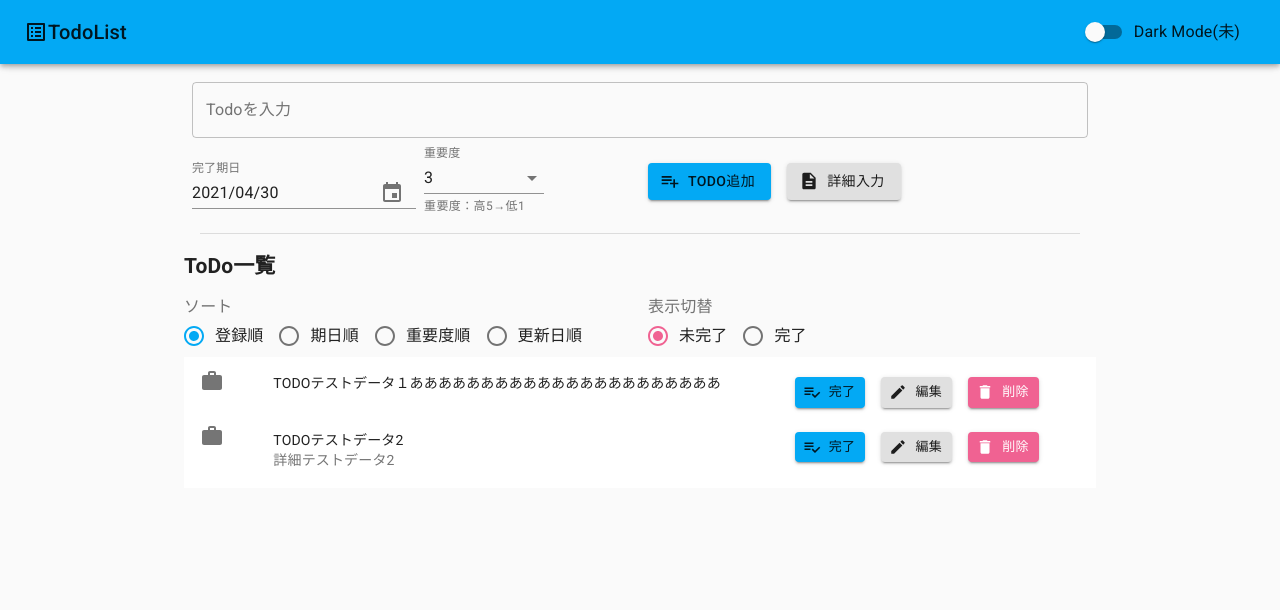
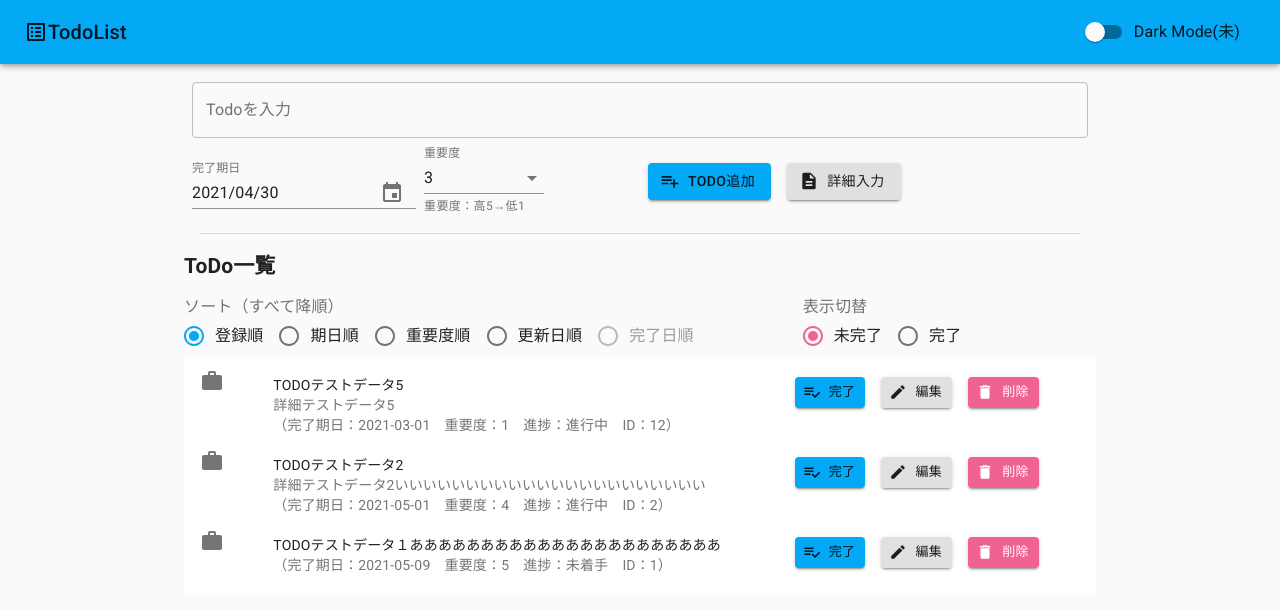
Before and after one commit to yyyadachi/todo-list-react, a React (Create React App) app: page / in a window 1280 px wide. Shown: the top 610 px of the page. Built offline with nearby package versions, Linux system fonts and the light colour scheme.

Commit message:
add function(filter,sort)

```diff
--- a/src/App.jsx
+++ b/src/App.jsx
@@ -45,8 +45,20 @@ const reducer = (state, action) => {
       //TODO 処理を記述 TODOを追加する
       // idの最大値を求め+1する
       const id = Math.max(...state.map((todo) => todo.id)) + 1;
-
-      return alert(id);
+      return [
+        ...state,
+        {
+          id,
+          // todoText,
+          // todoDetail,
+          // deadline,
+          // importance,
+          progress: "未着手",
+          registrationDate: new Date(),
+          updateDate: new Date(),
+          completeDate: null,
+        },
+      ];
 
     case "editedTodo":
       //TODO 処理を記述 Todoの編集確定
@@ -78,6 +90,7 @@ const App = () => {
 
   // Todo保存データの変更をreducer関数にまとめる
   const [todoState, dispatch] = useReducer(reducer, initialState);
+
   return (
     <React.Fragment>
       <CssBaseline />
--- a/src/TodoData.json
+++ b/src/TodoData.json
@@ -1,24 +1,57 @@
 [
   {
     "id": 1,
-    "summary": "TODOテストデータ１ああああああああああああああああああああああ",
-    "detail": "",
-    "deadline": "2021-04-27",
-    "imotance": 3,
-    "progres": "未着手",
+    "todoText": "TODOテストデータ１ああああああああああああああああああああああ",
+    "todoDetail": "",
+    "deadline": "2021-05-09",
+    "importance": 5,
+    "progress": "未着手",
     "registrationDate": "2021-04-24",
-    "updateDate": "2021-04-24",
+    "updateDate": "2021-05-24",
     "completeDate": ""
   },
   {
     "id": 2,
-    "summary": "TODOテストデータ2",
-    "detail": "詳細テストデータ2",
+    "todoText": "TODOテストデータ2",
+    "todoDetail": "詳細テストデータ2いいいいいいいいいいいいいいいいいいいいいい",
     "deadline": "2021-05-01",
-    "imotance": 5,
-    "progres": "進行中",
+    "importance": 4,
+    "progress": "進行中",
     "registrationDate": "2021-04-23",
     "updateDate": "2021-04-25",
     "completeDate": ""
+  },
+  {
+    "id": 3,
+    "todoText": "TODOテストデータ3",
+    "todoDetail": "詳細テストデータ3",
+    "deadline": "2021-05-05",
+    "importance": 1,
+    "progress": "完了",
+    "registrationDate": "2021-04-23",
+    "updateDate": "2021-04-25",
+    "completeDate": "2021-05-12"
+  },
+  {
+    "id": 10,
+    "todoText": "TODOテストデータ4",
+    "todoDetail": "詳細テストデータ4",
+    "deadline": "2021-05-01",
+    "importance": 2,
+    "progress": "完了",
+    "registrationDate": "2021-04-23",
+    "updateDate": "2021-04-25",
+    "completeDate": "2021-05-10"
+  },
+  {
+    "id": 12,
+    "todoText": "TODOテストデータ5",
+    "todoDetail": "詳細テストデータ5",
+    "deadline": "2021-03-01",
+    "importance": 1,
+    "progress": "進行中",
+    "registrationDate": "2021-04-23",
+    "updateDate": "2021-06-25",
+    "completeDate": ""
   }
 ]
--- a/src/components/TodoList.jsx
+++ b/src/components/TodoList.jsx
@@ -1,7 +1,5 @@
-import React, { useContext } from "react";
+import React from "react";
 import { ButtonComponent } from "./index";
-// TodoStateContextをインポート
-import { TodoStateContext } from "../App";
 
 // material-ui関連のインポート
 import { makeStyles } from "@material-ui/core/styles";
@@ -9,11 +7,12 @@ import List from "@material-ui/core/List";
 import ListItem from "@material-ui/core/ListItem";
 import ListItemIcon from "@material-ui/core/ListItemIcon";
 import ListItemText from "@material-ui/core/ListItemText";
+import Grid from "@material-ui/core/Grid";
 import WorkIcon from "@material-ui/icons/Work";
 import PlaylistAddCheckIcon from "@material-ui/icons/PlaylistAddCheck";
 import DeleteIcon from "@material-ui/icons/Delete";
 import EditIcon from "@material-ui/icons/Edit";
-import Grid from "@material-ui/core/Grid";
+import RestoreIcon from "@material-ui/icons/Restore";
 
 const useStyles = makeStyles((theme) => ({
   demo: {
@@ -21,15 +20,16 @@ const useStyles = makeStyles((theme) => ({
   },
 }));
 
-const TodoList = () => {
+const TodoList = (props) => {
   const classes = useStyles();
   // TodoStateContext.todoStateの値を変数に分割代入
-  const { todoState } = useContext(TodoStateContext);
+  // const { todoState } = useContext(TodoStateContext);
 
   return (
     <div className={classes.demo}>
       <List dense={true}>
-        {todoState.map((todo, index) => {
+        {props.todoListForDisplay.map((todo, index) => {
+          // console.log("render");
           return (
             <ListItem key={index.toString()}>
               <Grid container spacing={0}>
@@ -40,8 +40,17 @@ const TodoList = () => {
                 </Grid>
                 <Grid item xs={11} md={7}>
                   <ListItemText
-                    primary={todo.summary}
-                    secondary={todo.detail ? todo.detail : null}
+                    primary={todo.todoText}
+                    secondary={`${
+                      todo.todoDetail ? todo.todoDetail + "\n" : ""
+                    }（${
+                      props.filterValue === "complete"
+                        ? "完了日：" + todo.completeDate + "　"
+                        : ""
+                    }完了期日：${todo.deadline}　重要度：${
+                      todo.importance
+                    }　進捗：${todo.progress}　ID：${todo.id}）`}
+                    style={{ whiteSpace: "pre-line" }} // 改行を有効にする
                   />
                 </Grid>
 
@@ -52,6 +61,7 @@ const TodoList = () => {
                     icon={<PlaylistAddCheckIcon />}
                     size="small"
                     action={"doneTodo"}
+                    display={props.filterValue === "complete" ? "none" : ""}
                   />
                 </Grid>
                 <Grid item>
@@ -64,6 +74,7 @@ const TodoList = () => {
                       alert("Open Modal");
                     }} // stateを変更しないボタンは関数を渡す
                     isNew={false}
+                    display={props.filterValue === "complete" ? "none" : ""}
                   />
                 </Grid>
                 <Grid item>
@@ -73,6 +84,18 @@ const TodoList = () => {
                     icon={<DeleteIcon />}
                     size="small"
                     action={"deleteTodo"}
+                    display={props.filterValue === "complete" ? "none" : ""}
+                  />
+                </Grid>
+                {/* 表示区分が未完了の場合のみ表示 */}
+                <Grid item>
+                  <ButtonComponent
+                    title="未完了に戻す"
+                    color="secondary"
+                    icon={<RestoreIcon />}
+                    size="small"
+                    action={"restoreTodo"}
+                    display={props.filterValue === "complete" ? "" : "none"}
                   />
                 </Grid>
               </Grid>
--- a/src/components/TodoLists.jsx
+++ b/src/components/TodoLists.jsx
@@ -1,29 +1,100 @@
-import React from "react";
+import React, { useState, useContext, useEffect } from "react";
 import { RadioComponent, TodoList } from "./index";
+
+// TodoStateContextをインポート
+import { TodoStateContext } from "../App";
+
+// material-ui関連のインポート
 import Grid from "@material-ui/core/Grid";
 
 const TodoLists = () => {
-  const radioElements = [
-    { label: "未完了", color: "secondary" },
-    { label: "完了" },
+  // TodoStateContext.todoStateの値を変数に分割代入
+  const { todoState } = useContext(TodoStateContext);
+
+  // 表示の状態（filter,sort）を管理するstate
+  const [sortValue, setSortValue] = useState("id");
+  const [filterValue, setFilterValue] = useState("incomplete");
+  // 画面表示するtodoリストをstateで管理
+  const [todoListForDisplay, setTodoListForDisplay] = useState(todoState);
+
+  // radioボタン項目（ソート）
+  const sortRadioElements = [
+    { value: "id", label: "登録順" },
+    { value: "deadline", label: "期日順" },
+    { value: "importance", label: "重要度順" },
+    {
+      value: "updateDate",
+      label: "更新日順",
+      disabled: filterValue === "complete", // 完了の時はdisabled
+    },
+    {
+      value: "completeDate",
+      label: "完了日順",
+      disabled: filterValue === "incomplete", // 未完了の時はdisabled
+    },
   ];
-  const radioElementsTwo = [
-    { label: "登録順" },
-    { label: "期日順" },
-    { label: "重要度順" },
-    { label: "更新日順" },
+  // radioボタン項目（表示区分）
+  const doneRadioElements = [
+    { value: "incomplete", label: "未完了", color: "secondary" },
+    { value: "complete", label: "完了" },
   ];
+
+  // 初回およびstate(filterValue、sortValue)が変更された場合にstate(todoListForDisplay)を更新する。
+  useEffect(() => {
+    // 更新日順を選択している状態で完了表示とした場合、完了日順を選択している状態で未完了表示とした場合ソートを登録順(id)とする。
+    if (filterValue === "complete" && sortValue === "updateDate")
+      setSortValue("id");
+    if (filterValue === "incomplete" && sortValue === "completeDate")
+      setSortValue("id");
+
+    // 実行時の選択状態でfilter→sortを行う。
+    const newDisplay = todoState
+      .filter((todo) => {
+        return filterValue === "incomplete"
+          ? todo.progress !== "完了"
+          : todo.progress === "完了";
+      })
+      .slice()
+      .sort((a, b) => {
+        if (a[sortValue] < b[sortValue]) {
+          return 1;
+        } else {
+          return -1;
+        }
+      });
+    setTodoListForDisplay(newDisplay);
+    // console.log(todoListForDisplay); // 表示内容（正しい）と違うログが出力されるのが不明。
+  }, [sortValue, filterValue]); // Warning:React Hook useEffect has missing dependencies.が出る。
+
   return (
     <>
       <Grid container spacing={2}>
-        <Grid item xs={12} md={6}>
-          <RadioComponent title={"ソート"} elements={radioElementsTwo} />
+        <Grid item xs={12} md={8}>
+          <RadioComponent
+            title={"ソート（すべて降順）"}
+            name={"sortRadioGroup"}
+            elements={sortRadioElements}
+            radioValue={sortValue}
+            setRadioValue={setSortValue}
+          />
+          {/* {console.log("render:TodoLists.jsx RadioComponent(ソート)")} */}
         </Grid>
-        <Grid item xs={12} md={6}>
-          <RadioComponent title={"表示切替"} elements={radioElements} />
+        <Grid item xs={12} md={4}>
+          <RadioComponent
+            title={"表示切替"}
+            name={"FilterRadioGroup"}
+            elements={doneRadioElements}
+            radioValue={filterValue}
+            setRadioValue={setFilterValue}
+          />
+          {/* {console.log("render:TodoLists.jsx RadioComponent(表示切替)")} */}
         </Grid>
       </Grid>
-      <TodoList />
+      <TodoList
+        todoListForDisplay={todoListForDisplay} // 画面表示用Todo配列
+        filterValue={filterValue} // 表示区分によってボタンの表示を切り替える
+      />
+      {/* {console.log("render:TodoLists.jsx")} */}
     </>
   );
 };
--- a/src/components/forms/ButtonComponent.jsx
+++ b/src/components/forms/ButtonComponent.jsx
@@ -18,13 +18,14 @@ const ButtonComponent = (props) => {
   const { todoDispatch } = useContext(TodoStateContext);
   return (
     <div>
-      {/* buttonのpropsは指定しなければdefault値となる。iconは非表示となる。 */}
+      {/* 指定しないpropsはdefault値となる。iconは非表示となる。 */}
       <Button
         className={classes.button}
         variant="contained"
         color={props.color}
         startIcon={props.icon}
         size={props.size}
+        style={{ display: props.display }}
         onClick={
           props.action
             ? () => {
--- a/src/components/forms/RadioComponent.jsx
+++ b/src/components/forms/RadioComponent.jsx
@@ -1,4 +1,6 @@
-import React, { useState } from "react";
+import React from "react";
+
+// material-ui関連のインポート
 import Radio from "@material-ui/core/Radio";
 import RadioGroup from "@material-ui/core/RadioGroup";
 import FormControlLabel from "@material-ui/core/FormControlLabel";
@@ -6,11 +8,8 @@ import FormControl from "@material-ui/core/FormControl";
 import FormLabel from "@material-ui/core/FormLabel";
 
 const RadioComponent = (props) => {
-  const defaultElement = props.defaultElement - 1 || 0; //何個目の選択肢をデフォルトとするか。指定なければ0（1個目）。
-  const [radioValue, setRadioValue] = useState(defaultElement);
-
-  const handleChange = (event) => {
-    setRadioValue(Number(event.target.value));
+  const handleChange = (e) => {
+    props.setRadioValue(e.target.value);
   };
 
   return (
@@ -18,18 +17,19 @@ const RadioComponent = (props) => {
       <FormLabel component="legend">{props.title}</FormLabel>
       <RadioGroup
         row
-        aria-label="position"
-        name="position"
-        value={radioValue}
+        aria-label={props.name}
+        name={props.name}
+        value={props.radioValue}
         onChange={handleChange}
       >
         {props.elements.map((element, index) => {
           return (
             <FormControlLabel
               key={index.toString()}
-              value={index}
+              value={element.value}
               control={<Radio color={element.color || "primary"} />}
               label={element.label}
+              disabled={element.disabled}
             />
           );
         })}
```
Also changed, not shown: 1 other file (tests, documents, lock files or other folders).
